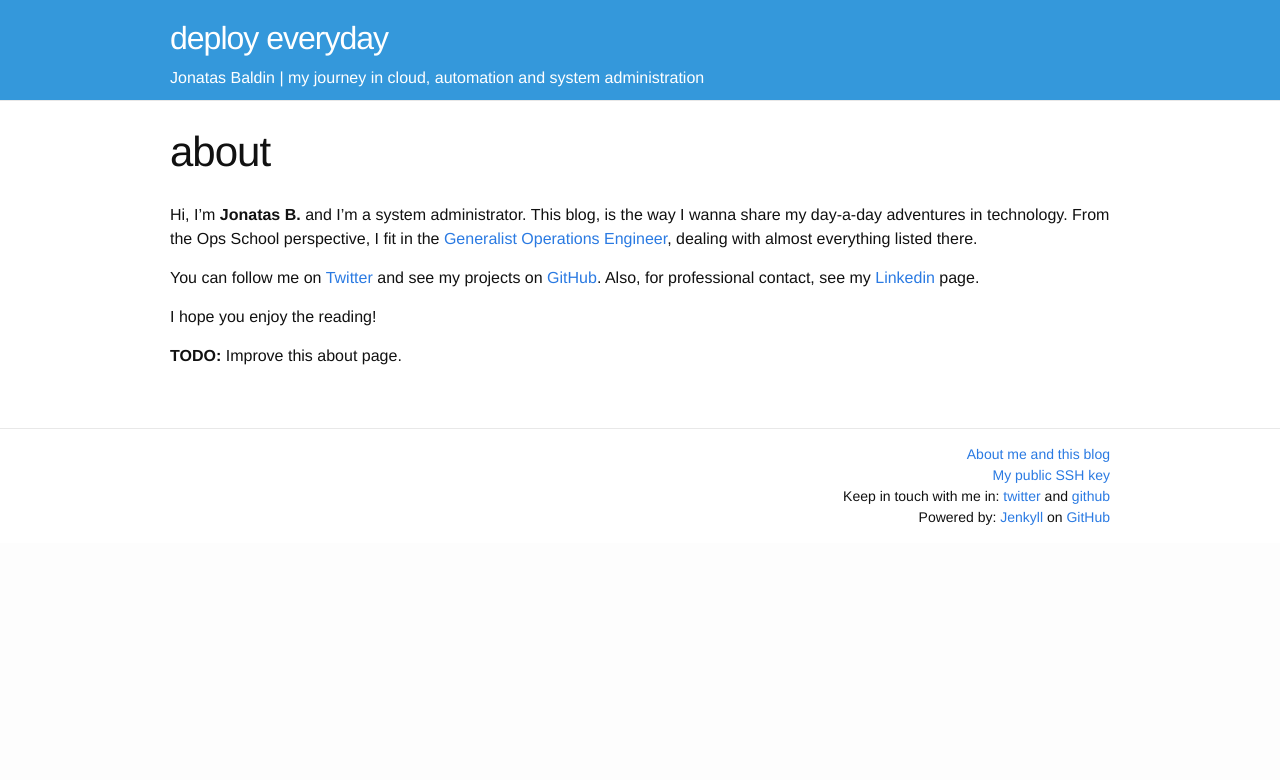
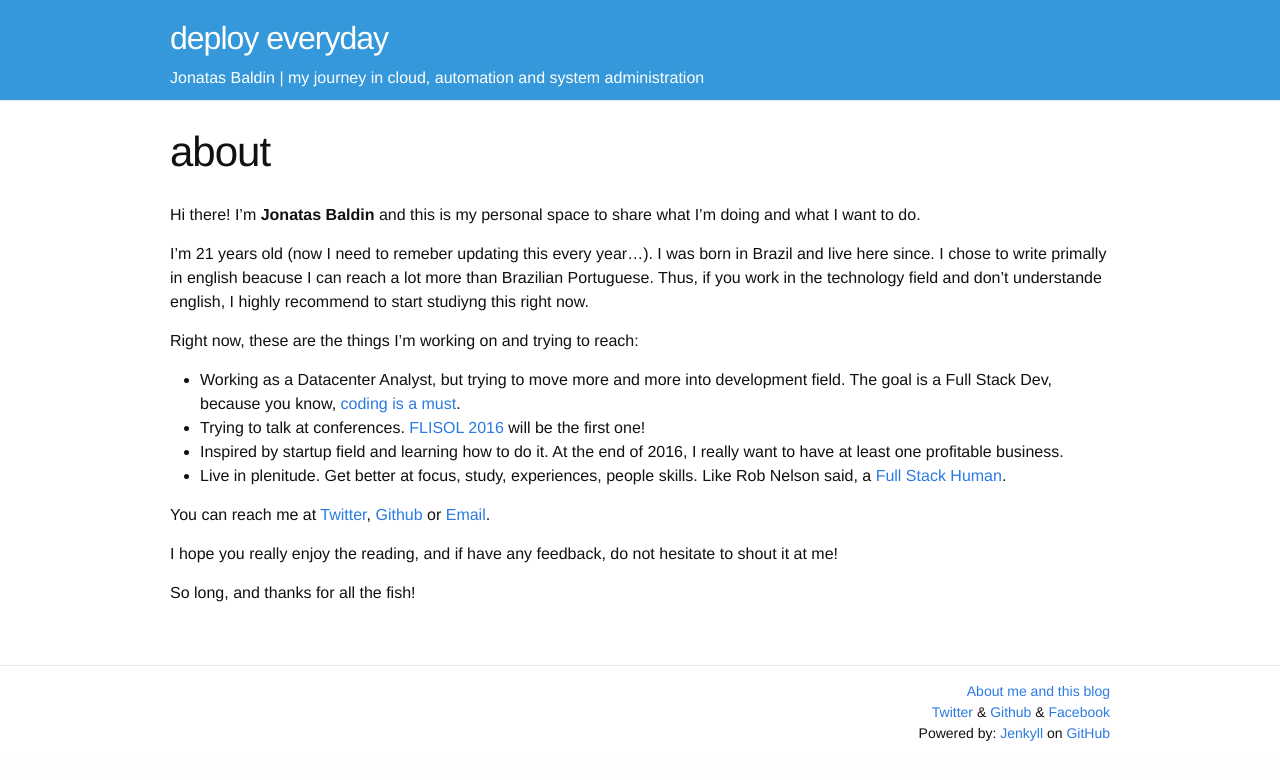
Before and after one commit to jonatasbaldin/jonatasbaldin.github.io, a Jekyll site: the page built from about.md, in a window 1280 px wide. Shown: the top 780 px of the page. Built offline with Jekyll 4.4.1, drawn with Linux system fonts in a browser that asks for light colours; Markdown is read by kramdown in place of the engine named in the settings.

Commit message:
improve more about and footer...

```diff
--- a/_includes/footer-new.html
+++ b/_includes/footer-new.html
@@ -3,8 +3,7 @@
   <div class="wrapper">
     <p class="footer-text">
       <a class=page-link" href="http://deployeveryday.com/about/">About me and this blog</a><br />
-      <a class=page-link" href="https://github.com/jonatasbaldin.keys">My public SSH key</a><br />
-      Keep in touch with me in: <a class="page-link" href="https://twitter.com/{{ site.twitter_username }}">twitter</a> and <a class="page-link" href="https://github.com/{{ site.github_username }}">github</a><br />
+      <a class="page-link" href="https://twitter.com/{{ site.twitter_username }}">Twitter</a> & <a class="page-link" href="https://github.com/{{ site.github_username }}">Github</a> & <a class="page-link" href="https://www.facebook.com/jonatasbaldin">Facebook</a><br />
       Powered by: <a href="http://jekyllrb.com/">Jenkyll</a> on <a href="http://github.com">GitHub</a>
     </p>
 
--- a/about.md
+++ b/about.md
@@ -4,10 +4,19 @@ title: about
 permalink: /about/
 ---
 
-Hi, I'm **Jonatas B.** and I'm a system administrator. This blog, is the way I wanna share my day-a-day adventures in technology. From the Ops School perspective, I fit in the [Generalist Operations Engineer](http://www.opsschool.org/en/latest/careers.html#generalized-career-paths), dealing with almost everything listed there.
+Hi there! I'm **Jonatas Baldin** and this is my personal space to share what I'm doing and what I want to do.
 
-You can follow me on [Twitter](https://twitter.com/vuashhhh) and see my projects on [GitHub](https://github.com/jonatasbaldin). Also, for professional contact, see my [Linkedin](https://www.linkedin.com/profile/view?id=248163136) page.
+I'm 21 years old (now I need to remeber updating this every year...). I was born in Brazil and live here since. I chose to write primally in english beacuse I can reach a lot more than Brazilian Portuguese. Thus, if you work in the technology field and don't understande english, I highly recommend to start studiyng this right now.
 
-I hope you enjoy the reading!
+Right now, these are the things I'm working on and trying to reach:
 
-**TODO:** Improve this about page.
+* Working as a Datacenter Analyst, but trying to move more and more into development field. The goal is a Full Stack Dev, because you know, [coding is a must](http://deployeveryday.com/2015/06/04/hey-sysadmin-start-coding.html).
+* Trying to talk at conferences. [FLISOL 2016](https://doity.com.br/flisolcascavel2016) will be the first one!
+* Inspired by startup field and learning how to do it. At the end of 2016, I really want to have at least one profitable business.
+* Live in plenitude. Get better at focus, study, experiences, people skills. Like Rob Nelson said, a [Full Stack Human](http://rnelson0.com/2016/01/10/a-full-stack-what/).
+
+You can reach me at [Twitter](https://twitter.com/vuashhhh), [Github](https://github.com/jonatasbaldin) or [Email](mailto:jonatas.baldin@gmail.com).
+
+I hope you really enjoy the reading, and if have any feedback, do not hesitate to shout it at me!
+
+So long, and thanks for all the fish!
```
